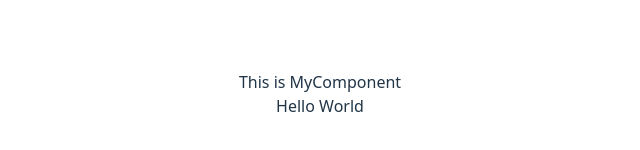
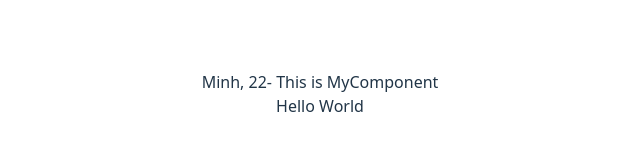
Before and after one commit to Minh3132004/ReactJS_Tutorial, a React (Vite) app in the folder my-app/: page / in a window 1280 px wide. Shown: the part 306-456 px from the top of the page, without its empty margins (320-960 px from the left). Built offline with nearby package versions, Linux system fonts and the light colour scheme.

Commit message:
Làm quen với State

```diff
--- a/my-app/src/App.jsx
+++ b/my-app/src/App.jsx
@@ -1,12 +1,7 @@
-import { useState } from 'react'
-import reactLogo from './assets/react.svg'
-import viteLogo from '/vite.svg'
 import MyComponent from './components/MyComponent.jsx'
 import './App.css'
 
 function App() {
-  const [count, setCount] = useState(0)
-
   return (
     <>
       <MyComponent></MyComponent>
--- a/my-app/src/components/MyComponent.jsx
+++ b/my-app/src/components/MyComponent.jsx
@@ -1,6 +1,14 @@
+import { useState } from "react";
+
 function MyComponent() {
+    const [state, setState] = useState({
+        name: 'Minh',
+        age: 22
+    });
+
     return (
         <div>
+            {state.name}, {state.age}-
             This is MyComponent
         </div>
     );
```
